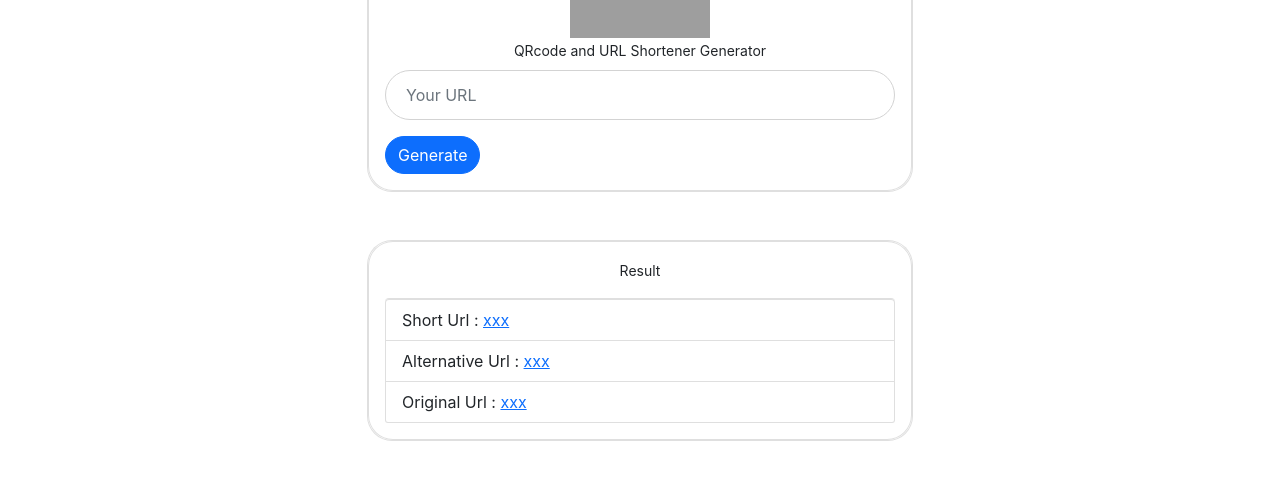
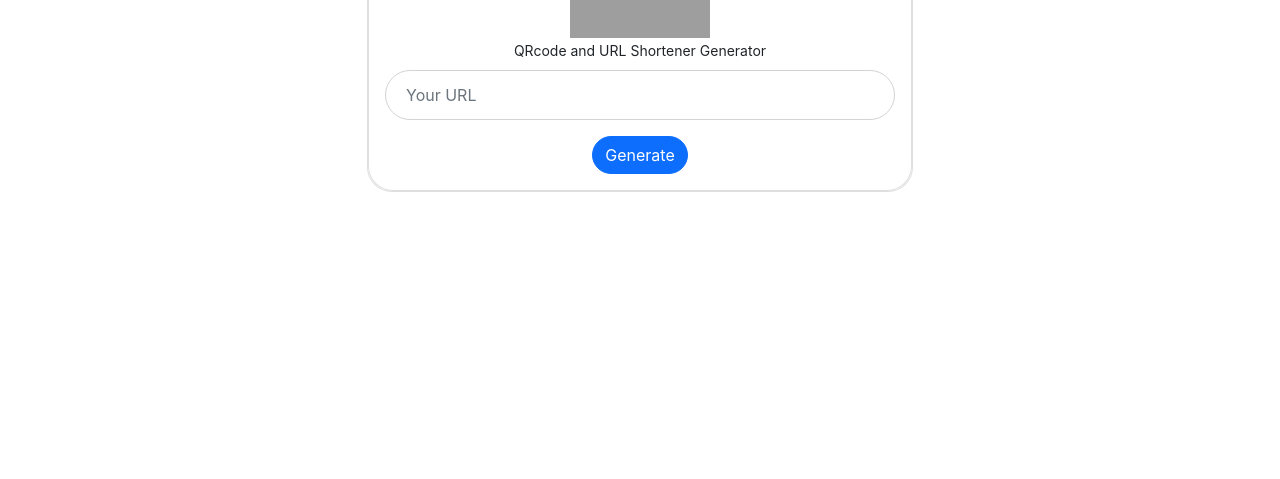
Before and after one commit to SamX23/url-shortener, a React (Create React App) app: page / in a window 1280 px wide. Shown: the part 189-668 px from the top of the page. Built offline with nearby package versions, Linux system fonts and the light colour scheme; grey boxes are pictures that could not be loaded.

Commit message:
Update : implement url shortening

```diff
--- a/src/pages/Home.js
+++ b/src/pages/Home.js
@@ -1,11 +1,32 @@
 import Container from "../component/Container";
+import axios from "axios";
 import Row from "../component/Row";
 import Col from "../component/Col";
 import Card from "../component/Card";
+import Loading from "../component/Loading";
+import Error from "../component/Error";
 import "../style/Home.css";
+import { useState } from "react";
 
 function Home() {
+  const [link, setLink] = useState("");
+  const [isLoading, setLoading] = useState(false);
+  const [result, setResult] = useState();
+  const [isError, setError] = useState();
+
+  const submit = async (e) => {
+    e.preventDefault();
+    setLoading(true);
+
+    const response = await axios
+      .get(`https://api.shrtco.de/v2/shorten?url=${link}`)
+      .catch((err) => setError(err));
+
+    setResult(response.data.result);
+  };
+
   return (
+    <>
       <Container className="mt-5">
         <Row>
           <Col className="col-md-6 offset-md-3">
@@ -19,20 +40,26 @@ function Home() {
                 <br />
                 <small>QRcode and URL Shortener Generator</small>
               </div>
-            <form className="mt-2">
+              <form className="mt-2 text-center" onSubmit={submit}>
                 <div className="mb-3">
                   <input
                     type="text"
                     className="form-control search__input"
                     placeholder="Your URL"
                     autoComplete="off"
+                    value={link}
+                    onChange={(e) => setLink(e.target.value)}
                   />
                 </div>
-              <button className="btn btn-primary btn-block">Generate</button>
+                <button type="submit" className="btn btn-primary btn-block">
+                  Generate
+                </button>
               </form>
             </Card>
           </Col>
         </Row>
+
+        {result && (
           <Row className="mt-5 ">
             <Col className="col-md-6 offset-md-3">
               <Card className="card">
@@ -42,19 +69,27 @@ function Home() {
                 </div>
                 <ul className="list-group mt-3">
                   <li className="list-group-item">
-                Short Url : <a href="">xxx</a>
+                    Short Url :{" "}
+                    <a href={result.short_link}>{result.short_link}</a>
                   </li>
                   <li className="list-group-item">
-                Alternative Url : <a href="">xxx</a>
+                    Alternative Url :{" "}
+                    <a href={result.short_link2}>{result.short_link2}</a>
                   </li>
                   <li className="list-group-item">
-                Original Url : <a href="">xxx</a>
+                    Original Url :{" "}
+                    <a href={result.original_link}>{result.original_link}</a>
                   </li>
                 </ul>
               </Card>
             </Col>
           </Row>
+        )}
       </Container>
+
+      {isLoading && !result && <Loading />}
+      {isError && <Error />}
+    </>
   );
 }
 
```
Lines whose indentation alone changed are shown as unchanged.
